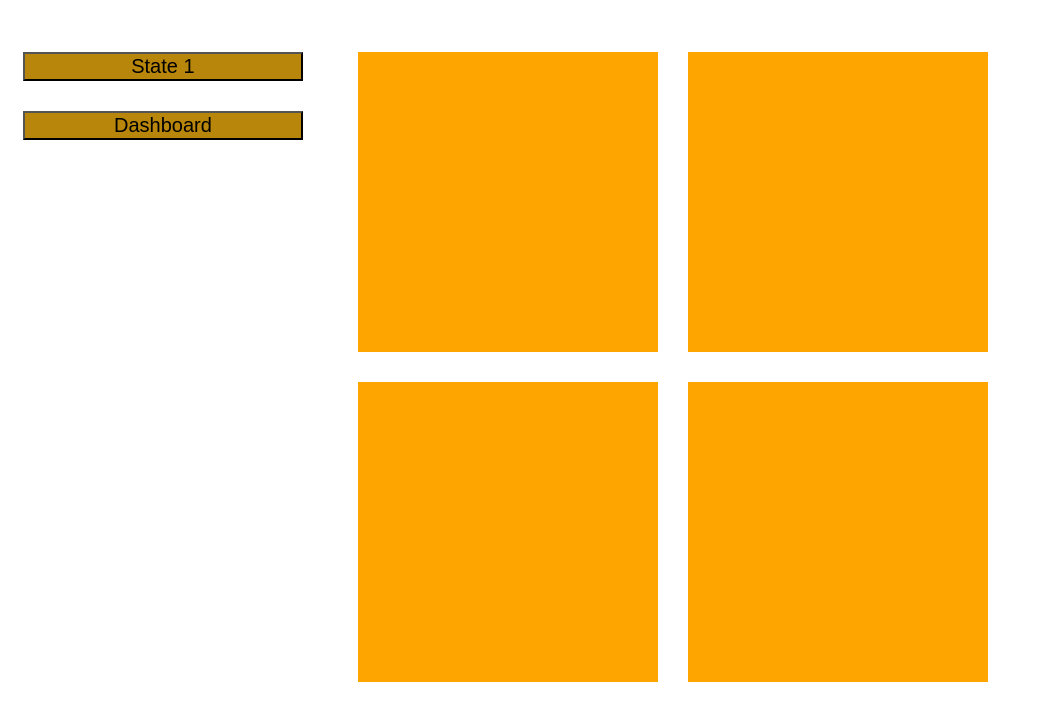
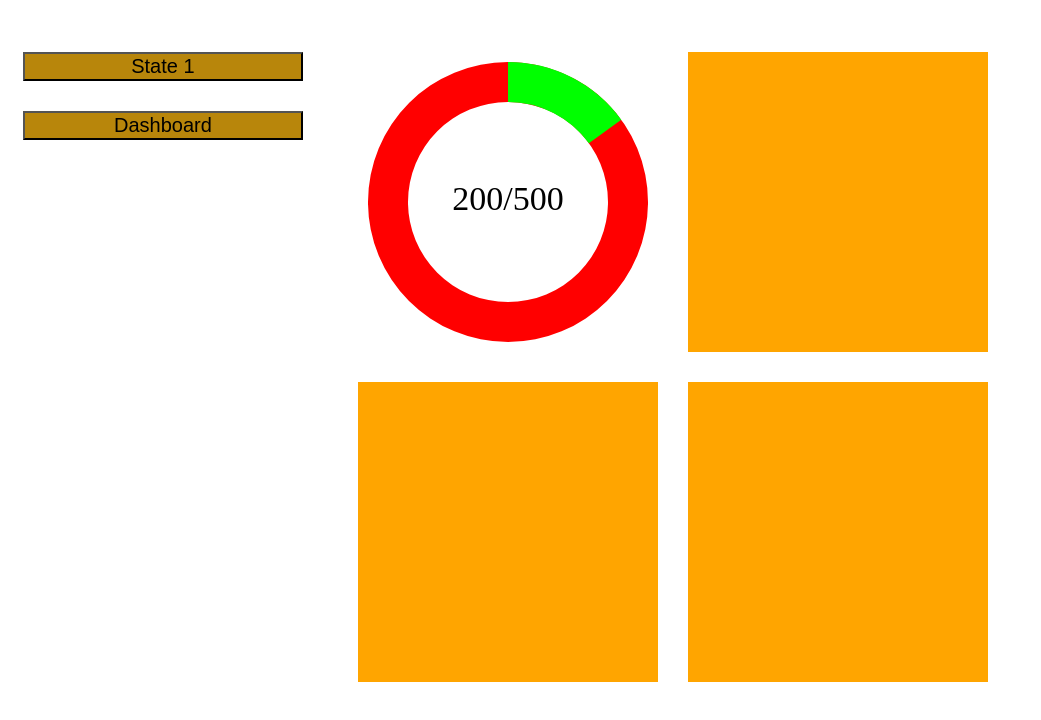
Before and after one commit to mmcs-wadv/october_goals, a website built with Parcel: page index.html in a window 1280 px wide. Both pictures are taken after a click on the button "Dashboard". Shown: the part 50-770 px from the top of the page, without its empty margins (0-1041 px from the left). Built offline with nearby package versions, Linux system fonts and the light colour scheme.

Commit message:
Add money goal

```diff
--- a/src/components/dashboard.js
+++ b/src/components/dashboard.js
@@ -3,7 +3,7 @@ import Placeholder from "./placeholder";
 
 class Dashboard {
     constructor(element) {
-        self.container = element
+        this.container = element
     }
 
     build(){
@@ -12,11 +12,19 @@ class Dashboard {
       const dashboardContainer = document.createElement('div')
       dashboardContainer.classList.add('dashboard-container')
 
-      this.buildRow(dashboardContainer, [placeholder.build(), placeholder.build()])
+      this.buildRow(dashboardContainer, [goalComponent.build(300, 300,
+          75,500),
+          placeholder.build()])
+
+        function updateGoal() {
+            goalComponent.update(200)
+        }
+
+        setTimeout(updateGoal, 2000)
       this.buildRow(dashboardContainer, [placeholder.build(), placeholder.build()])
 
-      self.container.innerHTML = ''
-      self.container.appendChild(dashboardContainer)
+      this.container.innerHTML = ''
+      this.container.appendChild(dashboardContainer)
     }
 
     buildRow(container, elements){
--- a/src/components/money-goal.js
+++ b/src/components/money-goal.js
@@ -1,10 +1,65 @@
+import * as d3 from 'd3'
+
 class MoneyGoal {
-    constructor() {
+    constructor(element) {
+        this.arcGen = d3.arc()
+            .innerRadius(100)
+            .outerRadius(140)
+            .startAngle(0)
+    }
+
+    build(width, height, startValue, targetValue){
+        const goalContainer = document.createElement("div")
+        goalContainer.classList.add('dashboard-goal')
+        this.value = startValue
+        this.targetValue = targetValue
+
+        const graph = d3.select(goalContainer)
+            .append('svg')
+            .attr('width', width)
+            .attr('height', height)
+            .append('g')
+            .attr('transform', `translate(${width/2}, ${height/2})`)
+        const background = graph.append('path')
+            .datum({endAngle: 2*Math.PI})
+            .style('fill', '#FF0000')
+            .attr('d', this.arcGen)
+        this.upperground = graph.append('path')
+            .datum({endAngle: this.progress()})
+            .style('fill', '#00FF00')
+            .attr('d', this.arcGen)
+        this.dataText = graph.append("text")
+            .text(this.text())
+            .attr('text-anchor', 'middle')
+            .attr('dominant-baseline', 'middle')
+            .attr('font-size', '34px')
+        return goalContainer
 
     }
 
-    build(){
+    progress(){
+        return this.value/this.targetValue * 2 * Math.PI
+    }
 
+    update(value){
+        this.value = value
+        const that = this
+        this.upperground
+            .transition()
+            .duration(750)
+            .attrTween('d', (d)=>
+            {
+                let compute = d3.interpolate(d.angle, that.progress())
+                return function(t) {
+                    d.angle = compute(t)
+                    that.dataText.text(that.text())
+                    return that.arcGen(d)
+                }
+            })
+    }
+
+    text(){
+        return `${this.value}/${this.targetValue}`
     }
 }
 
--- a/styles/app.css
+++ b/styles/app.css
@@ -34,3 +34,8 @@ aside.dashboard{
     background: orange;
     margin: 15px;
 }
+.dashboard-goal{
+    width: 300px;
+    height: 300px;
+    margin: 15px;
+}
```
Also changed, not shown: 4 other files.
